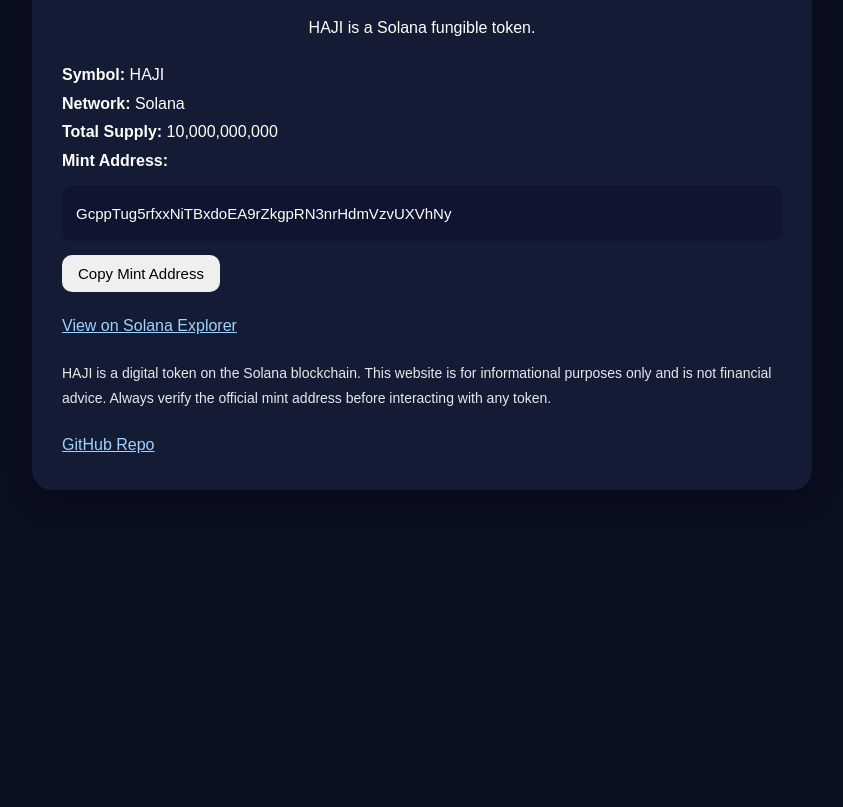
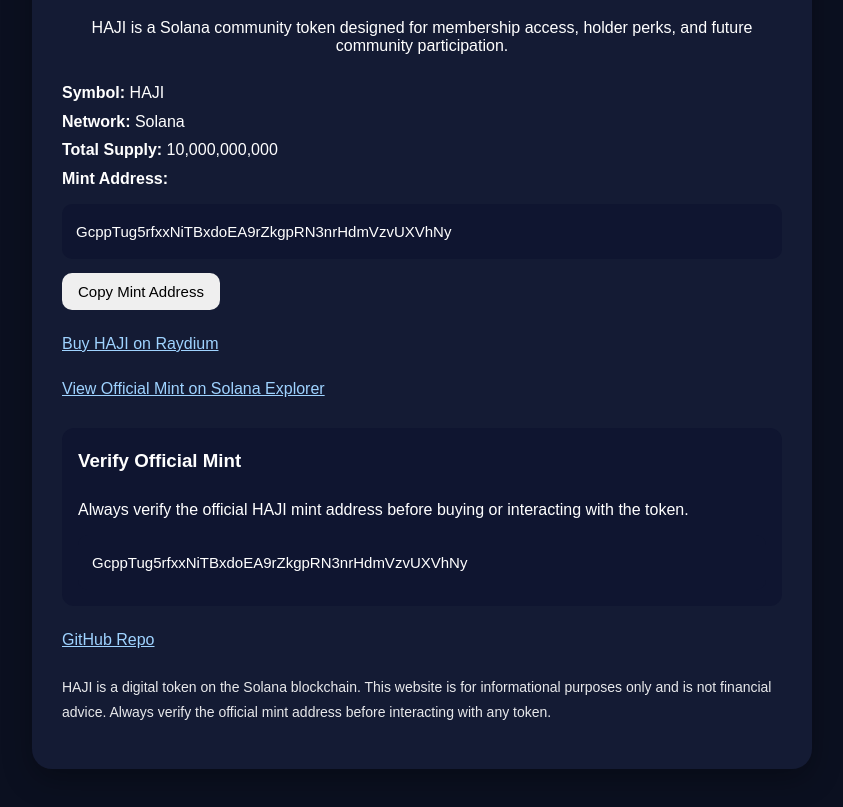
Before and after one commit to rajrammbbs-hue/Haji-Token, a plain HTML site: page index.html in a window 1280 px wide. Shown: the part 415-1222 px from the top of the page, without its empty margins (218-1061 px from the left). Before the commit the page ends 945 px from the top, so only its background shows below. Drawn offline with Linux system fonts and the light colour scheme.

Commit message:
Update index.html

```diff
--- a/index.html
+++ b/index.html
@@ -56,7 +56,7 @@
   <div class="card">
     <img src="https://raw.githubusercontent.com/rajrammbbs-hue/Haji-Token/main/HAJI.logo.png" alt="HAJI Logo">
     <h1>HAJI</h1>
-    <p>HAJI is a Solana fungible token.</p>
+    <p>HAJI is a Solana community token designed for membership access, holder perks, and future community participation.</p>
 
     <div class="meta">
       <div><strong>Symbol:</strong> HAJI</div>
@@ -65,16 +65,36 @@
       <div><strong>Mint Address:</strong></div>
       <div class="mint" id="mint">GcppTug5rfxxNiTBxdoEA9rZkgpRN3nrHdmVzvUXVhNy</div>
       <button onclick="copyMint()">Copy Mint Address</button>
+
       <p style="margin-top:20px;">
-  <a href="https://explorer.solana.com/address/GcppTug5rfxxNiTBxdoEA9rZkgpRN3nrHdmVzvUXVhNy" target="_blank">View on Solana Explorer</a>
-</p>
+        <a href="https://raydium.io/swap/?inputMint=So11111111111111111111111111111111111111112&outputMint=GcppTug5rfxxNiTBxdoEA9rZkgpRN3nrHdmVzvUXVhNy" target="_blank">
+          Buy HAJI on Raydium
+        </a>
+      </p>
 
-<p style="margin-top:20px; font-size:14px; opacity:0.9;">
-  HAJI is a digital token on the Solana blockchain. This website is for informational purposes only and is not financial advice. Always verify the official mint address before interacting with any token.
-</p>
-      <div style="margin-top:20px;">
+      <p style="margin-top:12px;">
+        <a href="https://explorer.solana.com/address/GcppTug5rfxxNiTBxdoEA9rZkgpRN3nrHdmVzvUXVhNy" target="_blank">
+          View Official Mint on Solana Explorer
+        </a>
+      </p>
+
+      <div style="margin-top:24px; padding:16px; background:#0f1530; border-radius:12px; text-align:left;">
+        <h3 style="margin-top:0;">Verify Official Mint</h3>
+        <p style="margin-bottom:8px;">
+          Always verify the official HAJI mint address before buying or interacting with the token.
+        </p>
+        <div class="mint">
+          GcppTug5rfxxNiTBxdoEA9rZkgpRN3nrHdmVzvUXVhNy
+        </div>
+      </div>
+
+      <p style="margin-top:20px;">
         <a href="https://github.com/rajrammbbs-hue/Haji-Token" target="_blank">GitHub Repo</a>
-      </div>
+      </p>
+
+      <p style="margin-top:20px; font-size:14px; opacity:0.9;">
+        HAJI is a digital token on the Solana blockchain. This website is for informational purposes only and is not financial advice. Always verify the official mint address before interacting with any token.
+      </p>
     </div>
   </div>
 
```
